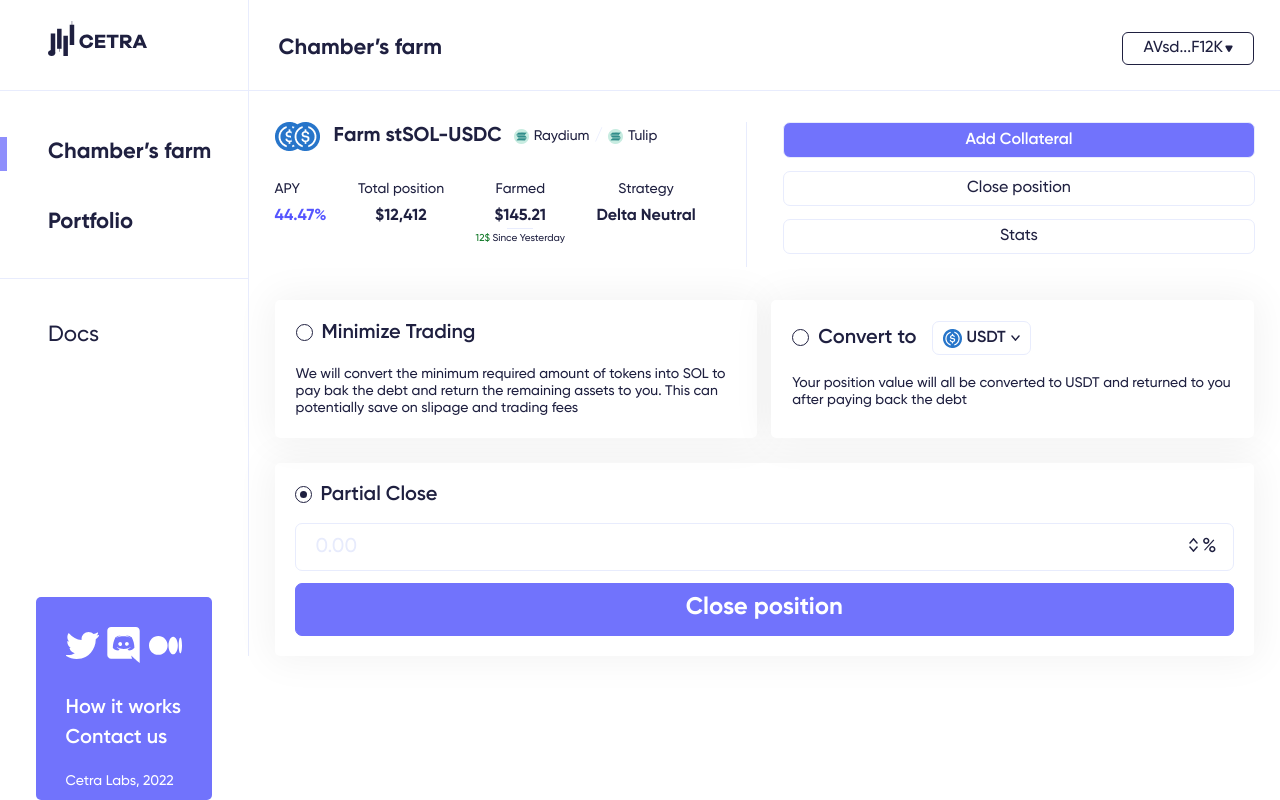
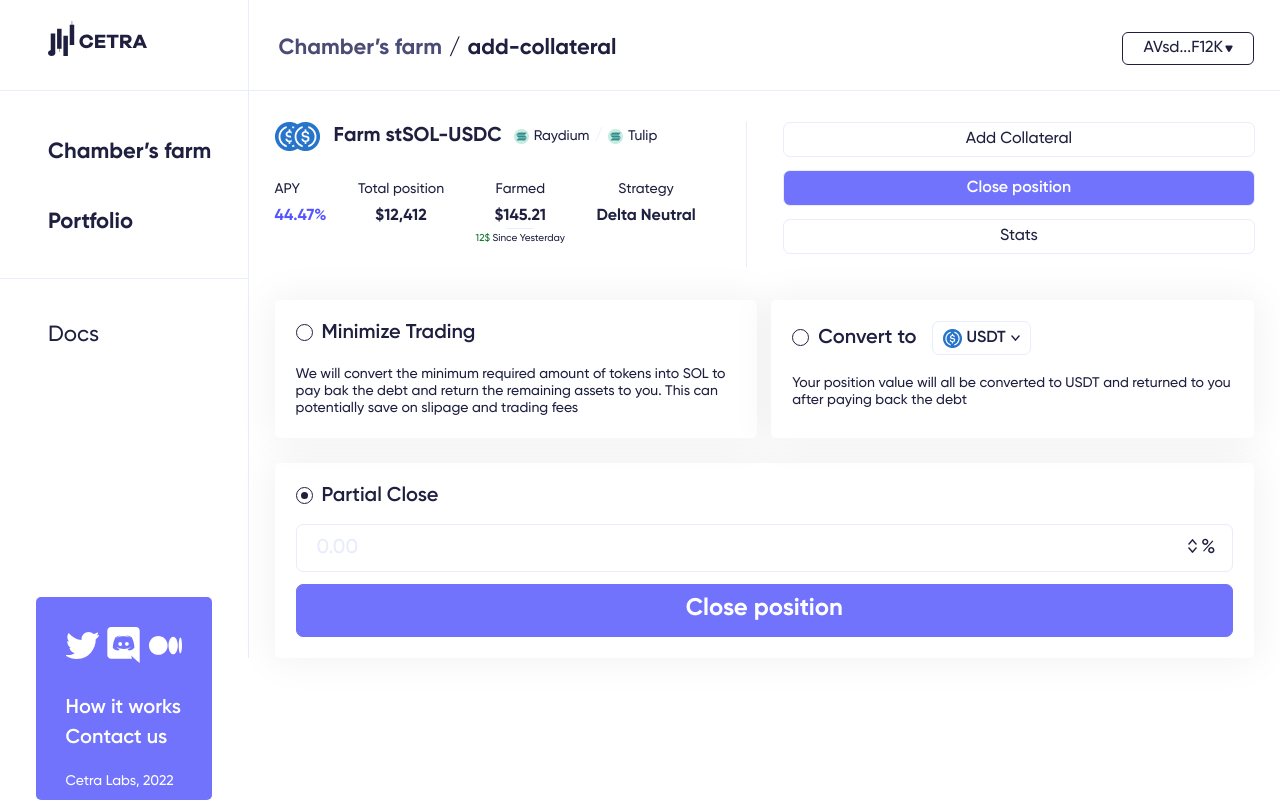
Before and after one commit to r404man/cetra, a React (Create React App) app: page /add-collateral/close-position in a window 1280 px wide. Built offline with nearby package versions, Linux system fonts and the light colour scheme.

Commit message:
Links, form, fixes breadcrumbs, .prettier, .eslint

```diff
--- a/package.json
+++ b/package.json
@@ -13,6 +13,7 @@
     "firebase": "^9.13.0",
     "react": "^18.2.0",
     "react-dom": "^18.2.0",
+    "react-hook-form": "^7.39.1",
     "react-router-dom": "^6.4.3",
     "react-scripts": "5.0.1",
     "sass": "^1.55.0",
--- a/src/components/header/Header.tsx
+++ b/src/components/header/Header.tsx
@@ -21,7 +21,6 @@
 				<div className="header-nav">
 					<div className="header-nav-links">
 						<HeaderBreadcrumbs />
-						{/* <div className="header-breadcrumbs">Chamber’s farm</div> */}
 						<HeaderProfile />
 					</div>
 					<div className="page">
@@ -31,7 +30,9 @@
 							<Route path="/portfolio" element={<Portfolio />} />
 							<Route path="/add-collateral" element={<AddCollateral />}>
 								<Route path="" element={<AddCollateralMainPage />}></Route>
-								<Route path="close-position" element={<ClosePosition />}></Route>
+								<Route
+									path="close-position"
+									element={<ClosePosition />}></Route>
 							</Route>
 						</Routes>
 					</div>
--- a/src/components/header/header-breadcrumbs/HeaderBreadcrumbs.tsx
+++ b/src/components/header/header-breadcrumbs/HeaderBreadcrumbs.tsx
@@ -1,8 +1,32 @@
 import React from "react";
 import "./breadcrumbs.scss";
+import { Link, NavLink, useLocation } from "react-router-dom";
 
 function HeaderBreadcrumbs(props: any) {
-	return <div className="header-breadcrumbs">Chamber’s farm</div>;
+	const location = useLocation();
+	let pathArr = location.pathname.split("/");
+	pathArr = pathArr.filter((path) => path.length !== 0);
+	if (pathArr.length > 1) {
+		pathArr = pathArr.slice(0, 1);
+	}
+
+	return (
+		<div className="header-breadcrumbs">
+			<NavLink to={"/"} className="breadcrumbs-item">
+				Chamber’s farm
+			</NavLink>
+			{pathArr.map((path: string) => {
+				return (
+					<div key={path}>
+						<span>/</span>
+						<NavLink to={`/${path}`} className="breadcrumbs-item" key={path}>
+							{path}
+						</NavLink>
+					</div>
+				);
+			})}
+		</div>
+	);
 }
 
 export default HeaderBreadcrumbs;
--- a/src/components/header/header-breadcrumbs/breadcrumbs.scss
+++ b/src/components/header/header-breadcrumbs/breadcrumbs.scss
@@ -0,0 +1,21 @@
+.header-breadcrumbs {
+    display: flex;
+    flex-direction: row;
+    align-items: center;
+    div span {
+        margin: 0px 7px;
+    }
+}
+
+.breadcrumbs-item {
+    text-decoration: none;
+    font-family: "Gilroy";
+    font-style: normal;
+    font-weight: 700;
+    font-size: 22px;
+
+    color: #4a4c76;
+    &.active {
+        color: #1f2040;
+    }
+}
--- a/src/components/navigation/Navigation.tsx
+++ b/src/components/navigation/Navigation.tsx
@@ -1,12 +1,14 @@
 import React from "react";
 import Contacts from "../contacts/Contacts";
 import "./navigation.scss";
-import { BrowserRouter as Router, Link } from "react-router-dom";
+import { Link, NavLink } from "react-router-dom";
 
 function Navigation() {
+	const activeClassName = "active tabs-link";
+
 	return (
 		<div className="navigation">
-			<div className="header-logo">
+			<Link to={"/"} className="header-logo">
 				<svg
 					width="99"
 					height="35"
@@ -33,25 +35,44 @@
 						d="M99 26.9706H95.5087L94.5763 24.5613H88.9823L88.05 26.9706H84.5388L90.0932 13.7388H93.4456L99 26.9706ZM93.4853 21.7569L91.7793 17.4121L90.0932 21.7569H93.4853Z"
 						fill="#1F2040"
 					/>
-					<path d="M7.2468 12.4671H2.74062V32.4891H7.2468V12.4671Z" fill="#1F2040" />
-					<path d="M13.5858 7.76204H9.07964V27.7841H13.5858V7.76204Z" fill="#1F2040" />
-					<path d="M19.9018 14.7381H15.3959V35H19.9018V14.7381Z" fill="#1F2040" />
-					<path d="M26.2181 3.73364H21.7122V23.9956H26.2181V3.73364Z" fill="#1F2040" />
+					<path
+						d="M7.2468 12.4671H2.74062V32.4891H7.2468V12.4671Z"
+						fill="#1F2040"
+					/>
+					<path
+						d="M13.5858 7.76204H9.07964V27.7841H13.5858V7.76204Z"
+						fill="#1F2040"
+					/>
+					<path
+						d="M19.9018 14.7381H15.3959V35H19.9018V14.7381Z"
+						fill="#1F2040"
+					/>
+					<path
+						d="M26.2181 3.73364H21.7122V23.9956H26.2181V3.73364Z"
+						fill="#1F2040"
+					/>
 					<path d="M24.1795 0H23.7354V23.9739H24.1795V0Z" fill="#1F2040" />
-					<path d="M11.4976 9.23585H11.0535V30.8025H11.4976V9.23585Z" fill="#1F2040" />
+					<path
+						d="M11.4976 9.23585H11.0535V30.8025H11.4976V9.23585Z"
+						fill="#1F2040"
+					/>
 					<path
 						d="M3.62692 34.9783C5.63001 34.9783 7.25384 33.6256 7.25384 31.957C7.25384 30.2884 5.63001 28.9357 3.62692 28.9357C1.62383 28.9357 0 30.2884 0 31.957C0 33.6256 1.62383 34.9783 3.62692 34.9783Z"
 						fill="#1F2040"
 					/>
 				</svg>
-			</div>
+			</Link>
 			<div className="navigation-tabs">
-				<Link to="/farm" className="tabs-link active">
+				<NavLink to="/farm" className="tabs-link">
 					Chamber’s farm
-				</Link>
-				<Link to="portfolio" className="tabs-link">
+				</NavLink>
+				<NavLink
+					to="portfolio"
+					className={({ isActive }) =>
+						isActive ? activeClassName : "tabs-link"
+					}>
 					Portfolio
-				</Link>
+				</NavLink>
 			</div>
 			<div className="additional-tabs">
 				<a href="" className="addition-tab">
--- a/src/components/pool-row/PoolRow.tsx
+++ b/src/components/pool-row/PoolRow.tsx
@@ -2,6 +2,7 @@
 import "./poolrow.scss";
 import logo from "./../../assets/pool/logo1.png";
 import logo1 from "./../../assets/pool/title-logo-1.png";
+import { Link } from "react-router-dom";
 
 function PoolRow() {
 	return (
@@ -54,7 +55,9 @@
 				<div className="strategy-subtitle">3x Leverage</div>
 			</div>
 			<div className="poolrow-control">
-				<a className="control">Deposit</a>
+				<Link to={"/add-collateral"} className="control">
+					Deposit
+				</Link>
 			</div>
 		</div>
 	);
--- a/src/components/pool-row/poolrow.scss
+++ b/src/components/pool-row/poolrow.scss
@@ -223,6 +223,7 @@
         font-style: normal;
         font-weight: 600;
         font-size: 16px;
+        text-decoration: none;
 
         color: #ffffff;
         background-color: #7173fc;
--- a/src/components/portfolio-row/PortfolioRow.tsx
+++ b/src/components/portfolio-row/PortfolioRow.tsx
@@ -87,7 +87,7 @@
 						/>
 					</svg>
 				</a>
-				<a className="control">Deposit</a>
+				<a className="control">Withdraw</a>
 			</div>
 		</div>
 	);
--- a/src/pages/add-collateral/AddCollateral.tsx
+++ b/src/pages/add-collateral/AddCollateral.tsx
@@ -2,9 +2,11 @@
 import "./addCollateral.scss";
 import logo from "./../../assets/logomark.png";
 import logo1 from "../../assets/logomark2.png";
-import { Outlet } from "react-router-dom";
+import { Link, NavLink, Outlet } from "react-router-dom";
 
 function AddCollateral() {
+	const activeClassName = "active collateral-page-control";
+
 	return (
 		<div className="collateral-page">
 			<div className="collateral-page-info">
@@ -39,8 +41,12 @@
 					</div>
 					<div className="perfomance-details-items collateral-details-items">
 						<div className="details-item collateral-item">
-							<div className="collateral-item-title collateral-apy-title">APY</div>
-							<div className="collateral-item-subtitle collateral-apy">44.47%</div>
+							<div className="collateral-item-title collateral-apy-title">
+								APY
+							</div>
+							<div className="collateral-item-subtitle collateral-apy">
+								44.47%
+							</div>
 						</div>
 						<div className="details-item collateral-item">
 							<div className="collateral-item-title">Total position</div>
@@ -60,9 +66,32 @@
 					</div>
 				</div>
 				<div className="collateral-page-controls">
-					<a className="collateral-page-control active">Add Collateral</a>
-					<a className="collateral-page-control">Close position</a>
-					<a className="collateral-page-control">Stats</a>
+					<NavLink
+						to="/add-collateral/"
+						className={({ isActive }) =>
+							isActive ? activeClassName : "collateral-page-control"
+						}>
+						Add Collateral
+					</NavLink>
+
+					<NavLink
+						className={({ isActive }) =>
+							isActive ? activeClassName : "collateral-page-control"
+						}
+						to="/add-collateral/close-position"
+						// className="collateral-page-control"
+					>
+						Close position
+					</NavLink>
+					<NavLink
+						className={({ isActive }) =>
+							isActive ? activeClassName : "collateral-page-control"
+						}
+						to="/add-collateral/stats"
+						//  className="collateral-page-control"
+					>
+						Stats
+					</NavLink>
 				</div>
 			</div>
 			<Outlet />
--- a/src/pages/add-collateral/add-collateral-pages/close-position/ClosePosition.tsx
+++ b/src/pages/add-collateral/add-collateral-pages/close-position/ClosePosition.tsx
@@ -24,22 +24,32 @@
 					<label className="position-radio">
 						<div className="radio-title">
 							<label className="radio-container">
-								<input type="radio" onChange={() => ({})} checked={true} name="radio" />
+								<input
+									type="radio"
+									onChange={() => ({})}
+									checked={true}
+									name="radio"
+								/>
 								<span className="checkmark"></span>
 							</label>
 							<div className="radio-text">Minimize Trading</div>
 						</div>
 
 						<div className="radio-subtitle">
-							We will convert the minimum required amount of tokens into SOL to pay bak the debt and
-							return the remaining assets to you. This can potentially save on slipage and trading
-							fees
+							We will convert the minimum required amount of tokens into SOL to
+							pay bak the debt and return the remaining assets to you. This can
+							potentially save on slipage and trading fees
 						</div>
 					</label>
 					<label className="position-radio">
 						<div className="radio-title">
 							<label className="radio-container">
-								<input type="radio" onChange={() => ({})} checked={true} name="radio" />
+								<input
+									type="radio"
+									onChange={() => ({})}
+									checked={true}
+									name="radio"
+								/>
 								<span className="checkmark dropdown"></span>
 							</label>
 							<div className="radio-text radio-dropdown-text">Convert to</div>
@@ -49,7 +59,9 @@
 										<div className="dropdown-header-icon">
 											<img src={logo} alt="" />
 										</div>
-										<div className="dropdown-header-text">{selectedOption || "USDT"}</div>
+										<div className="dropdown-header-text">
+											{selectedOption || "USDT"}
+										</div>
 										<div className="dropdown-header-control">
 											{isOpen ? (
 												<img src={arrow} className="isOpen" alt="" />
@@ -77,20 +89,27 @@
 							</div>
 						</div>
 						<div className="radio-subtitle">
-							Your position value will all be converted to USDT and returned to you after paying
-							back the debt
+							Your position value will all be converted to USDT and returned to
+							you after paying back the debt
 						</div>
 					</label>
 				</div>
 
-				<div className="close-position-item">
+				<label className="close-position-item">
 					<label className="position-radio">
 						<div className="radio-title">
 							<label className="radio-container">
-								<input type="radio" onChange={() => ({})} checked={true} name="radio" />
+								<input
+									type="radio"
+									onChange={() => ({})}
+									checked={true}
+									name="radio"
+								/>
 								<span className="checkmark"></span>
 							</label>
-							<div className="radio-text partial-close-title">Partial Close</div>
+							<div className="radio-text partial-close-title">
+								Partial Close
+							</div>
 						</div>
 					</label>
 
@@ -133,7 +152,7 @@
 							Close position
 						</button>
 					</div>
-				</div>
+				</label>
 			</div>
 			{/* <Modal props={"position"} /> */}
 		</div>
--- a/src/pages/add-collateral/add-collateral-pages/close-position/closePosition.scss
+++ b/src/pages/add-collateral/add-collateral-pages/close-position/closePosition.scss
@@ -115,6 +115,13 @@
     box-shadow: 0px 0px 38px 5px rgba(0, 0, 0, 0.05);
     border-radius: 5px;
     padding: 20px;
+    display: flex;
+    flex-direction: column;
+    border: 1px solid transparent;
+    &:hover {
+        border-color: #7173fc;
+        cursor: pointer;
+    }
 }
 
 .close-position-submit {
--- a/src/pages/add-collateral/addCollateral.scss
+++ b/src/pages/add-collateral/addCollateral.scss
@@ -19,7 +19,9 @@
     flex-direction: column;
     align-items: center;
     width: 48%;
+
     .collateral-page-control {
+        text-decoration: none;
         width: 100%;
         margin-bottom: 13px;
         padding: 7px 0px;
```
Also changed, not shown: 2 other files (tests, documents, lock files or other folders).
